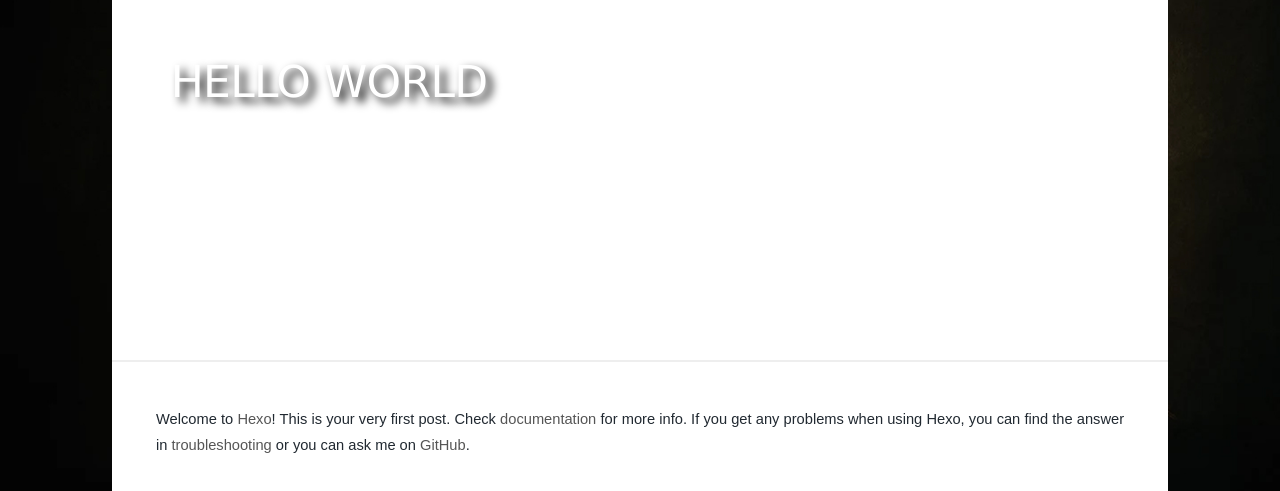
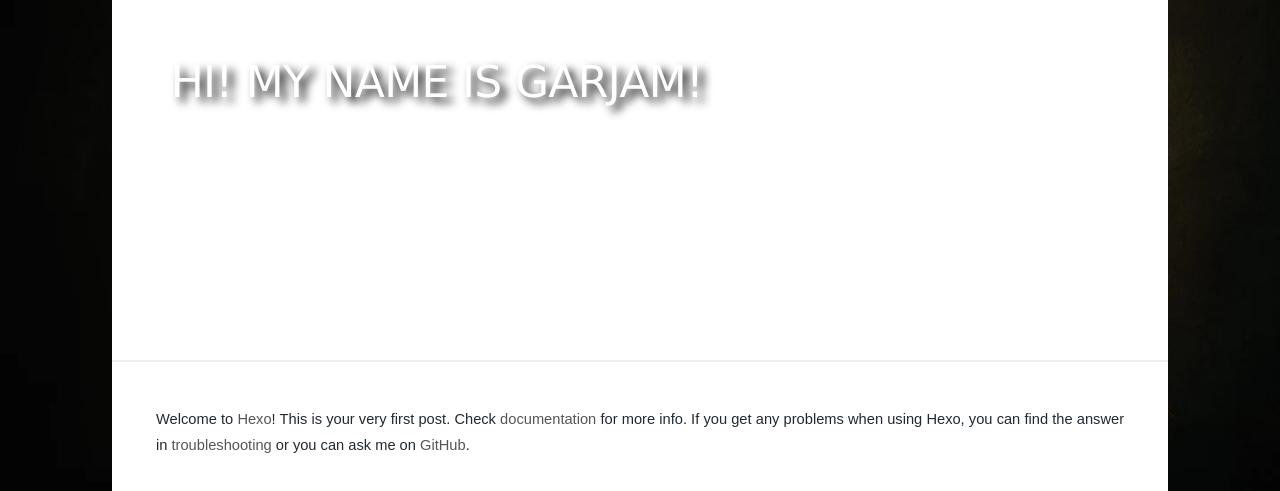
Before and after one commit to Garjam/garjam.github.io, a plain HTML site: page 2018/11/27/hello-world/index.html in a window 1280 px wide. Shown: the part 300-791 px from the top of the page. Drawn offline with nearby package versions, Linux system fonts and the light colour scheme; some packages are replaced by stand-ins of ours; a script that the page names is missing.

Commit message:
Update index.html

```diff
--- a/2018/11/27/hello-world/index.html
+++ b/2018/11/27/hello-world/index.html
@@ -152,7 +152,7 @@
 
         <div id="main">
             <div class="post_page_title_img" style="height: 25rem;background-image: url();background-position: center; background-repeat:no-repeat; background-size:cover;-moz-background-size:cover;overflow:hidden;">
-                <a href="#" style="padding: 4rem 4rem 2rem 4rem ;"><h2>Hello World</h2></a>
+                <a href="#" style="padding: 4rem 4rem 2rem 4rem ;"><h2>Hi! My name is Garjam!</h2></a>
             </div>
             <!-- Post -->
             <div class="typo" style="padding: 3rem;">
```
